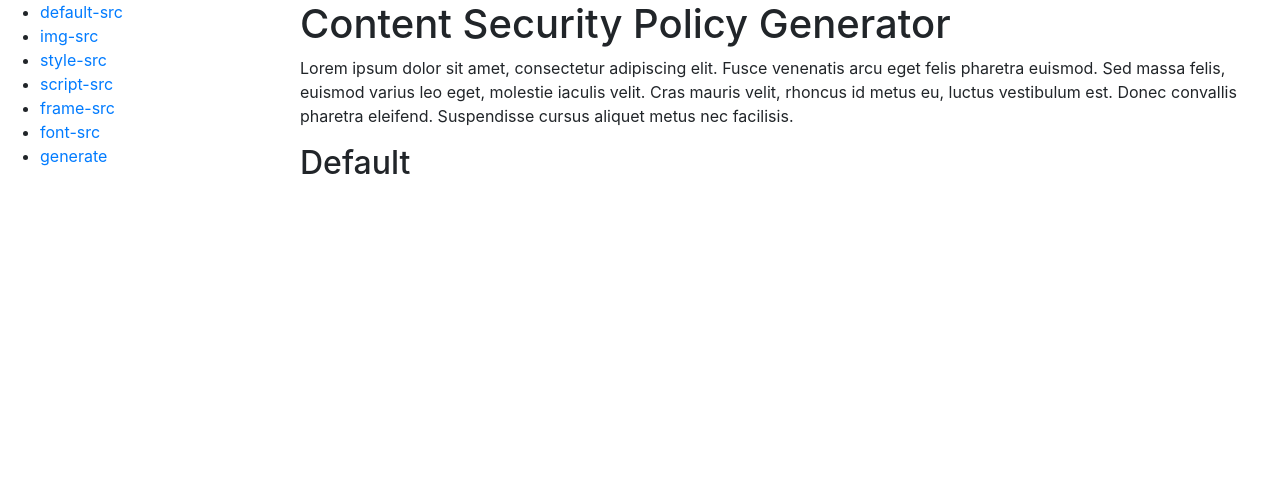
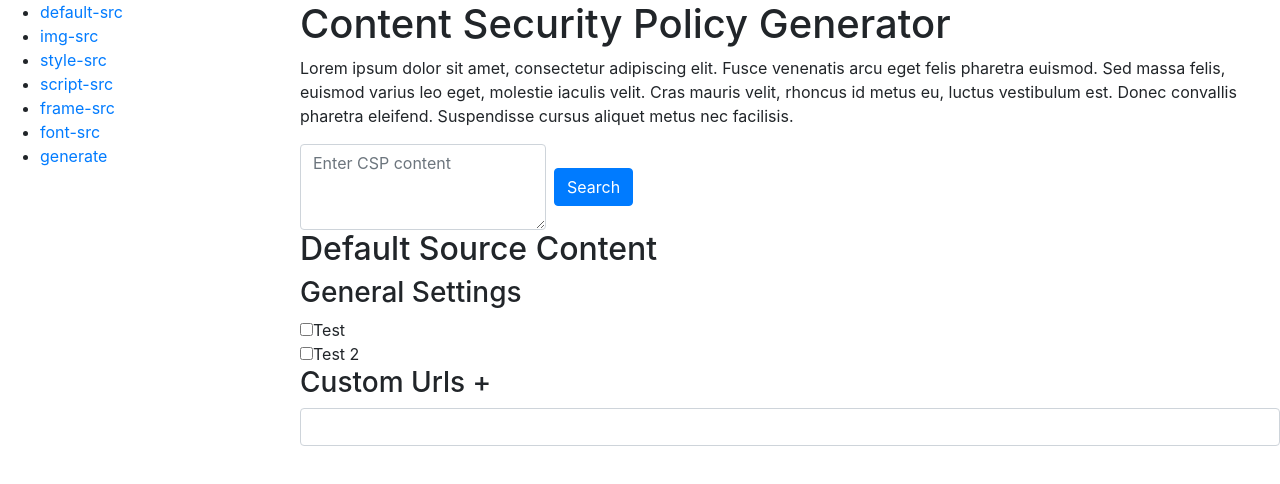
Before and after one commit to AnselmMarie/content-secruity-policy-generator, a React app: page / in a window 1280 px wide. Built offline with nearby package versions, Linux system fonts and the light colour scheme.

Commit message:
Updating the Default Route and header

```diff
--- a/src/assets/scss/general.scss
+++ b/src/assets/scss/general.scss
@@ -8,7 +8,7 @@ main {
   }
 
   .main-area {
-    min-width: 900px;
+    min-width: 500px;
     height: 100vh;
   }
 
--- /dev/null
+++ b/src/components/custom.urls.component/custom.urls.view.js
@@ -0,0 +1,17 @@
+/* Node Modules */
+import React from 'react';
+/* Components */
+import HeadingComponent from '../../components/heading.component';
+
+export default () => {
+  return (
+    <>
+      <HeadingComponent heading="h3">
+        Custom Urls <span>+</span>
+      </HeadingComponent>
+      <div>
+        <input type="input2" id="input2" className="form-control" name="input2" />
+      </div>
+    </>
+  )
+};
--- /dev/null
+++ b/src/components/custom.urls.component/index.js
@@ -0,0 +1,3 @@
+import CustomUrlComponent from './custom.urls.view';
+
+export default CustomUrlComponent;
--- /dev/null
+++ b/src/components/general.settings.component/general.settings.view.js
@@ -0,0 +1,22 @@
+/* Node Modules */
+import React from 'react';
+/* Components */
+import HeadingComponent from '../../components/heading.component';
+
+export default () => {
+  return (
+    <>
+      <HeadingComponent heading="h3">
+        General Settings
+      </HeadingComponent>
+      <div>
+        <input type="checkbox" id="test" name="test" value="test" />
+        <span>Test</span>
+      </div>
+      <div>
+        <input type="checkbox" id="test2" name="test2" value="test2" />
+        <span>Test 2</span>
+      </div>
+    </>
+  )
+};
--- /dev/null
+++ b/src/components/general.settings.component/index.js
@@ -0,0 +1,3 @@
+import GeneralSettingsComponent from './general.settings.view';
+
+export default GeneralSettingsComponent;
--- /dev/null
+++ b/src/components/heading.component/heading.view.js
@@ -0,0 +1,30 @@
+import React from 'react';
+
+/**
+ * @function renderHeading
+ * @desc Render the correct heading based on property given
+ * @author Anselm Marie
+ * @param {object} props - props sent from parent component
+ * @return {object} JSX.element
+ */
+const renderHeading = (props) => {
+  switch (props.heading) {
+    case 'h1':
+      return <h1>{props.children}</h1>;
+    case 'h2':
+      return <h2>{props.children}</h2>;
+    case 'h3':
+      return <h3>{props.children}</h3>;
+    case 'h4':
+      return <h4>{props.children}</h4>;
+    case 'h5':
+      return <h5>{props.children}</h5>;
+    case 'h6':
+    default:
+      return <h6>{props.children}</h6>;
+  }
+}
+
+export default (props) => {
+  return renderHeading(props);
+};
--- /dev/null
+++ b/src/components/heading.component/index.js
@@ -0,0 +1,3 @@
+import HeadingComponent from './heading.view';
+
+export default HeadingComponent;
--- a/src/components/main.header.component/main.header.view.js
+++ b/src/components/main.header.component/main.header.view.js
@@ -1,10 +1,22 @@
+/* Node Modules */
 import React from 'react';
+/* Components */
+import HeadingComponent from '../heading.component';
 
 export default () => {
   return (
     <>
-      <h1>Content Security Policy Generator</h1>
+
+      <HeadingComponent heading="h1">
+        Content Security Policy Generator
+      </HeadingComponent>
+
       <p>Lorem ipsum dolor sit amet, consectetur adipiscing elit. Fusce venenatis arcu eget felis pharetra euismod. Sed massa felis, euismod varius leo eget, molestie iaculis velit. Cras mauris velit, rhoncus id metus eu, luctus vestibulum est. Donec convallis pharetra eleifend. Suspendisse cursus aliquet metus nec facilisis.</p>
+
+      <form className="form-inline mt-2 mt-md-0">
+        <textarea id="cspBreakdownTextArea" rows="3" name="cspBreakdownTextArea" className="csp-breakdown-text-area form-control mr-sm-2" type="text" placeholder="Enter CSP content" aria-label="Enter CSP content" />
+        <button className="btn btn-primary my-2 my-sm-0" type="submit">Search</button>
+      </form>
 
     </>
   );
--- a/src/components/route.component/route.view.js
+++ b/src/components/route.component/route.view.js
@@ -3,7 +3,7 @@ import React from 'react';
 import { Route, Switch } from 'react-router-dom';
 /* Routes */
 import defaultRoute from '../../routes/default.route';
-import summaryRoute from '../../routes/summary.route';
+import generateRoute from '../../routes/generate.route';
 import errRoute from '../../routes/err.route';
 
 export default ($this) => {
@@ -15,7 +15,7 @@ export default ($this) => {
       <Route exact path="/script-src" component={} />
       <Route exact path="/frame-src" component={} />
       <Route exact path="/font-src" component={} /> */}
-      <Route exact path="/summary" component={summaryRoute} />
+      <Route exact path="/generate" component={generateRoute} />
       <Route component={errRoute} />
   </Switch>
   )
--- a/src/routes/default.route/default.view.js
+++ b/src/routes/default.route/default.view.js
@@ -1,8 +1,21 @@
 /* Node Modules */
 import React from 'react';
+/* Components */
+import HeadingComponent from '../../components/heading.component';
+import GeneralSettingsComponent from '../../components/general.settings.component';
+import CustomUrlComponent from '../../components/custom.urls.component';
 
 export default () => {
   return(
-    <h2>Default</h2>
+    <>
+
+      <HeadingComponent heading="h2">
+        Default Source Content
+      </HeadingComponent>
+
+      <GeneralSettingsComponent />
+      <CustomUrlComponent />
+
+    </>
   );
 }
--- /dev/null
+++ b/src/routes/generate.route/generate.redux.js
@@ -0,0 +1,3 @@
+import generateView from './generate.view';
+
+export default generateView;
--- /dev/null
+++ b/src/routes/generate.route/index.js
@@ -0,0 +1,4 @@
+/* Node Modules */
+import generateRoute from './generate.view';
+
+export default generateRoute;
--- a/src/routes/summary.route/index.js
+++ /dev/null
@@ -1,4 +0,0 @@
-/* Node Modules */
-import summaryRoute from './summary.view';
-
-export default summaryRoute;
--- a/src/routes/summary.route/summary.redux.js
+++ /dev/null
@@ -1,3 +0,0 @@
-import summaryView from './summary.view';
-
-export default summaryView;
```
Also changed, not shown: src/routes/generate.route/generate.view.js (renamed from src/routes/summary.route/summary.view.js).
